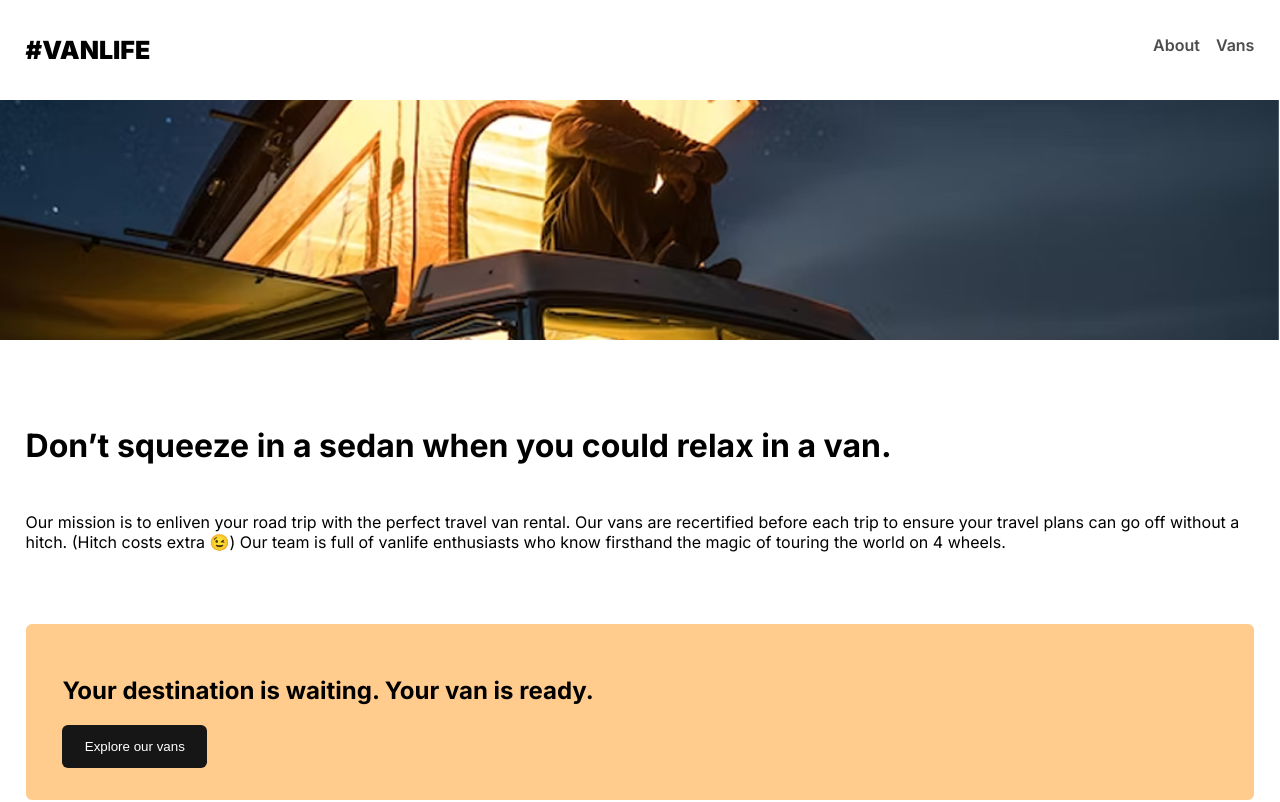
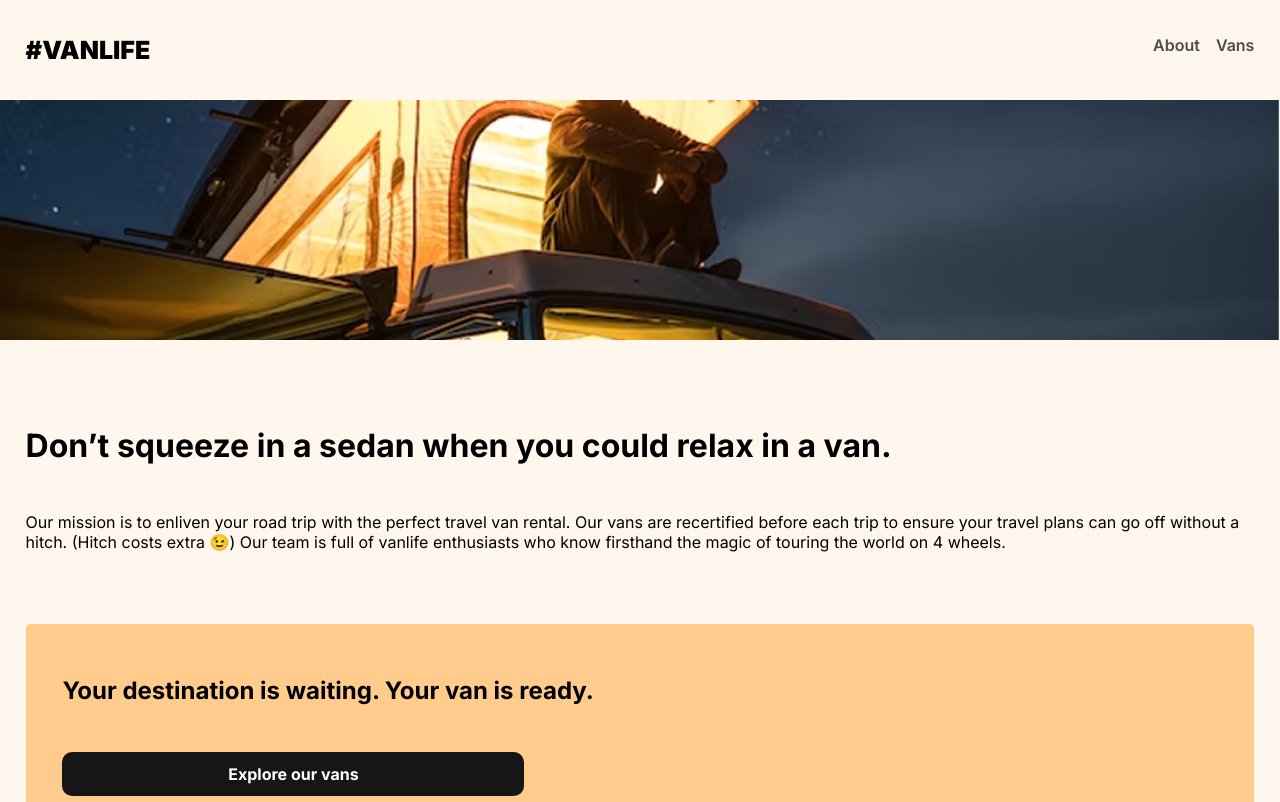
Before and after one commit to anastasiafoth/VANLIFE, a React (Vite) app: page /about in a window 1280 px wide. Shown: the top 802 px of the page. Built offline with nearby package versions, Linux system fonts and the light colour scheme.

Commit message:
refactor: reorganize project structure and update imports
- Move Home, About, and Vans components to pages folder
- Update import paths in index.jsx
- Refactor CSS with improved button and link styling
- Remove nav background color and add hover states

```diff
--- a/components/About.jsx
+++ b/pages/About.jsx
@@ -1,3 +1,5 @@
+import { Link } from "react-router-dom";
+
 export default function About() {
   return (
     <>
@@ -15,7 +17,9 @@ export default function About() {
         <div className="block">
           <h2>Your destination is waiting. Your van is ready.</h2>
 
-          <button className="btn-black">Explore our vans</button>
+          <Link className="link-button" to="/vans">
+            Explore our vans
+          </Link>
         </div>
       </div>
       <footer>Ⓒ 2026 #VANLIFE</footer>
--- a/components/Home.jsx
+++ b/pages/Home.jsx
@@ -1,3 +1,5 @@
+import { Link } from "react-router-dom";
+
 export default function Home() {
   return (
     <>
@@ -8,7 +10,7 @@ export default function Home() {
           perfect van to make your perfect road trip.
         </p>
 
-        <button className="btn-orange">Find your van</button>
+        <Link to="/vans">Find your van</Link>
       </div>
 
       <footer>Ⓒ 2026 #VANLIFE</footer>
--- a/src/index.css
+++ b/src/index.css
@@ -7,6 +7,7 @@ body {
   margin: 0;
   padding: 0;
   font-family: Inter;
+  background-color: #FFF7ED;
 }
 
 nav > a {
@@ -22,11 +23,16 @@ nav > a {
   font-weight: 600;
 }
 
+.nav-links a:hover {
+    color: #161616;
+    text-decoration: underline;
+}
+
 nav {
   display: flex;
   justify-content: space-between;
   padding: 2.2rem 1.6rem;
-  background-color: white;
+
 }
 
 .nav-links {
@@ -66,27 +72,39 @@ img {
   display: block;
 }
 
-.btn-orange {
-  padding: 0.9rem 11rem;
-  color: white;
-  background-color: #ff8c38;
-  border: none;
-  border-radius: 6px;
+.main-content a {
+    display: inline-block;
+    text-align: center;
+    text-decoration: none;
+    background-color: #FF8C38;
+    border: none;
+    width: 100%;
+    margin-top: 27px;
+    padding-block: .75rem;
+    color: white;
+    font-weight: 700;
+    border-radius: 5px;
+    cursor: pointer;
+    transition: transform .1s ease-in-out;
+}
+
+.main-content a:hover {
+    transform: translate(1px, 1px);
 }
 
 .block {
   background-color: #ffcc8d;
   padding: 2rem 2.3rem;
-  border-radius: 6px;
+  border-radius: 5px;
 }
 
-.btn-black {
-  padding: 0.9rem 1.4rem;
-  color: white;
-  background-color: #161616;
-  border: none;
-  border-radius: 6px;
+.main-content .link-button {
+    background-color: #161616;
+    color: white;
+    border-radius: 10px;
+    width: 40%;
 }
+
 
 footer {
   background-color: #252525;
--- a/src/index.jsx
+++ b/src/index.jsx
@@ -1,9 +1,9 @@
 import ReactDOM from "react-dom/client";
 import { BrowserRouter, Routes, Route, Link } from "react-router-dom";
 import "./index.css";
-import Home from "../components/Home.jsx";
-import About from "../components/About.jsx";
-import Vans from "../components/Vans.jsx";
+import Home from "../pages/Home.jsx";
+import About from "../pages/About.jsx";
+import Vans from "../pages/Vans.jsx";
 
 function App() {
   return (
```
Also changed, not shown: pages/Vans.jsx (renamed from components/Vans.jsx), 1 other file (tests, documents, lock files or other folders).
